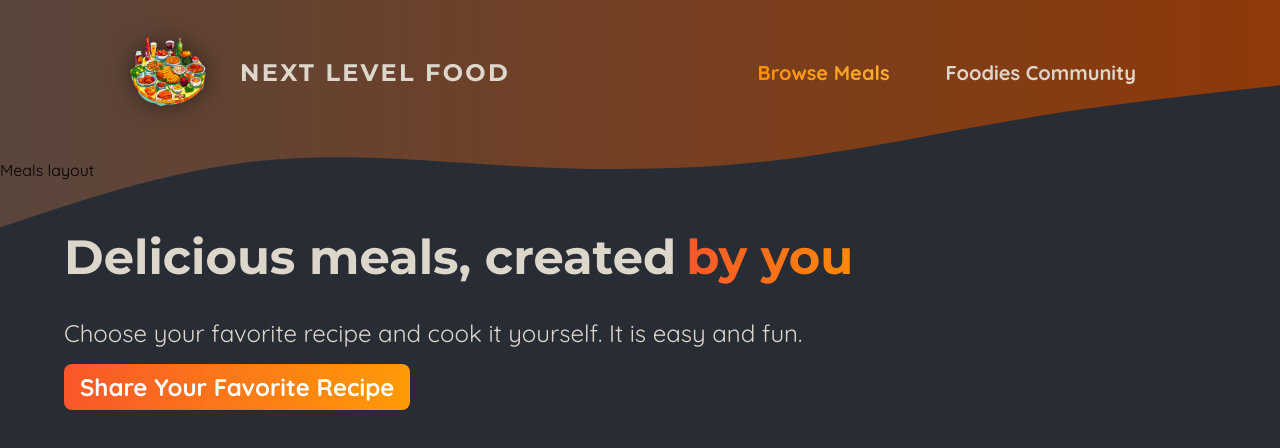
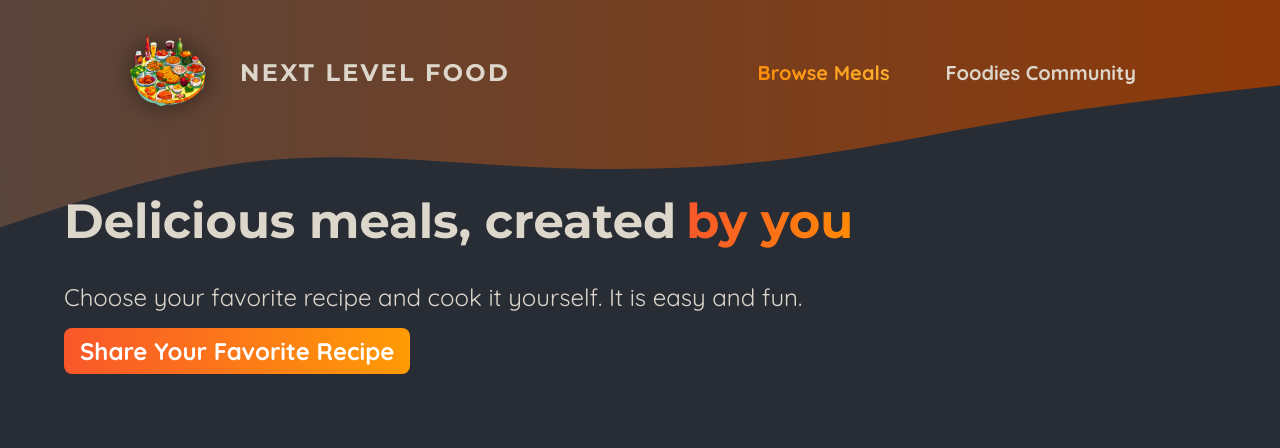
Before and after one commit to Alozi/food-nextjs-app, a Next.js app: page /meals in a window 1280 px wide. Shown: the top 448 px of the page. Built offline with nearby package versions, Linux system fonts and the light colour scheme; no server answers; the database is empty.

Commit message:
Delete loyout.js from meals and unnecessary console.logs

```diff
--- a/app/meals/[slug]/page.js
+++ b/app/meals/[slug]/page.js
@@ -6,10 +6,8 @@ import classes from './page.module.css';
 
 export default async function MealDetailsPage({ params }) {
     const { slug } = await params;
-    console.log(slug);
 
     const meal = getMeal(slug);
-    console.log(meal);
 
     if(!meal) {
         notFound();
--- a/app/meals/layout.js
+++ /dev/null
@@ -1,6 +0,0 @@
-export default function MealsLayout({ children }) {
-    return <>
-        <p>Meals layout</p>
-        {children}
-    </>
-}
```
